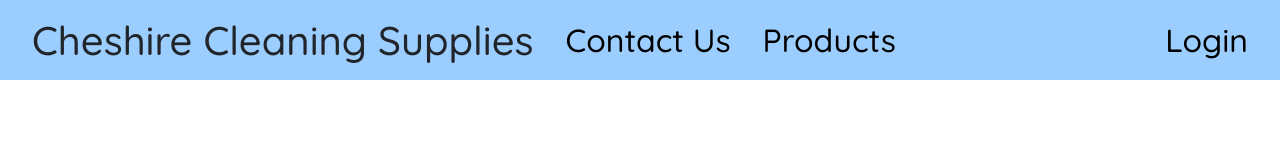
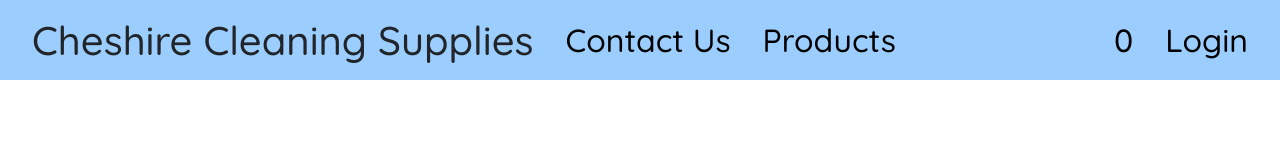
Before and after one commit to Scodia619/CheshireCleaningSuppliesClient, a React (Vite) app: page /basket in a window 1280 px wide. Shown: the top 160 px of the page. Built offline with nearby package versions, Linux system fonts and the light colour scheme.

Commit message:
Adding a basic Basket Page

```diff
--- a/src/App.jsx
+++ b/src/App.jsx
@@ -4,6 +4,7 @@ import HomePage from "./Pages/HomePage"
 import ProductsPage from "./Pages/ProductsPage"
 import ContactUs from "./Pages/ContactUs"
 import LogIn from "./Pages/LogIn"
+import Basket from "./Pages/Basket"
 
 function App() {
 
@@ -16,6 +17,7 @@ function App() {
         <Route path="/products" element={<ProductsPage />}/>
         <Route path="/contact" element={<ContactUs />}/>
         <Route path="/login" element={<LogIn />} />
+        <Route path="/basket" element={<Basket />} />
       </Routes>
     </>
   )
--- /dev/null
+++ b/src/Components/BasketProductCard.jsx
@@ -0,0 +1,11 @@
+import React from 'react'
+
+function BasketProductCard({Product}) {
+  return (
+    <div>
+        <h1>{Product.Name}</h1>
+    </div>
+  )
+}
+
+export default BasketProductCard
--- a/src/Components/NavBar.jsx
+++ b/src/Components/NavBar.jsx
@@ -1,10 +1,12 @@
-import React, { useState } from 'react';
+import React, { useState, useContext } from 'react';
 import { FiMenu, FiX } from 'react-icons/fi';
 import { useMediaQuery } from '@mui/material';
 import { useTheme } from '@mui/material/styles';
 import { Link } from 'react-router-dom';
+import { BasketContext } from '../Contexts/basketContext';
 
 function NavBar() {
+  const {basket} = useContext(BasketContext)
   const [menuActive, setMenuActive] = useState(false);
   const theme = useTheme();
   const isSmallScreen = useMediaQuery(theme.breakpoints.down('sm'));
@@ -39,6 +41,7 @@ function NavBar() {
               <Link to="/products"><h2>Products</h2></Link>
             </div>
             <div className="right d-flex justify-content-end">
+              <Link to="/basket"><h2>{basket.length}</h2></Link>
               <Link to="/login"><h2>Login</h2></Link>
             </div>
           </>
--- a/src/Components/ProductCard.jsx
+++ b/src/Components/ProductCard.jsx
@@ -5,7 +5,7 @@ import {BasketContext} from '../Contexts/basketContext';
 
 function ProductCard({ Product }){
 
-  const {basket, setBasket} = useContext(BasketContext)
+  const {setBasket} = useContext(BasketContext)
 
   const handleAdd = () => {
     setBasket((prevVals) => [...prevVals, Product])
--- /dev/null
+++ b/src/Pages/Basket.jsx
@@ -0,0 +1,16 @@
+import {useContext} from 'react'
+import { BasketContext } from '../Contexts/basketContext'
+import BasketProductCard from '../Components/BasketProductCard'
+
+function Basket() {
+    const {basket, setBasket} = useContext(BasketContext)
+  return (
+    <div>
+        {basket.map(product => {
+            return <BasketProductCard key={product.index} Product={product} />
+        })}
+    </div>
+  )
+}
+
+export default Basket
```
